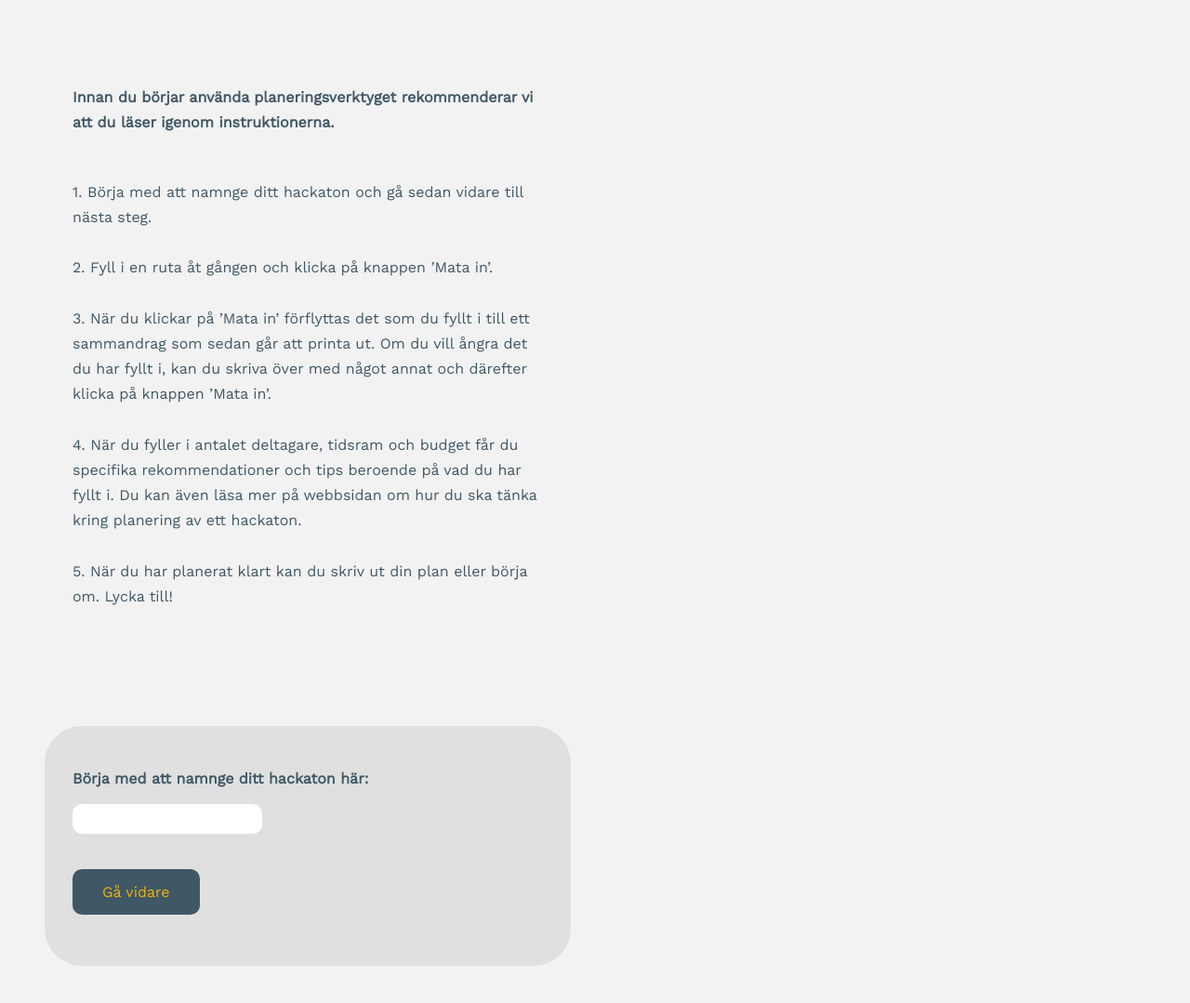
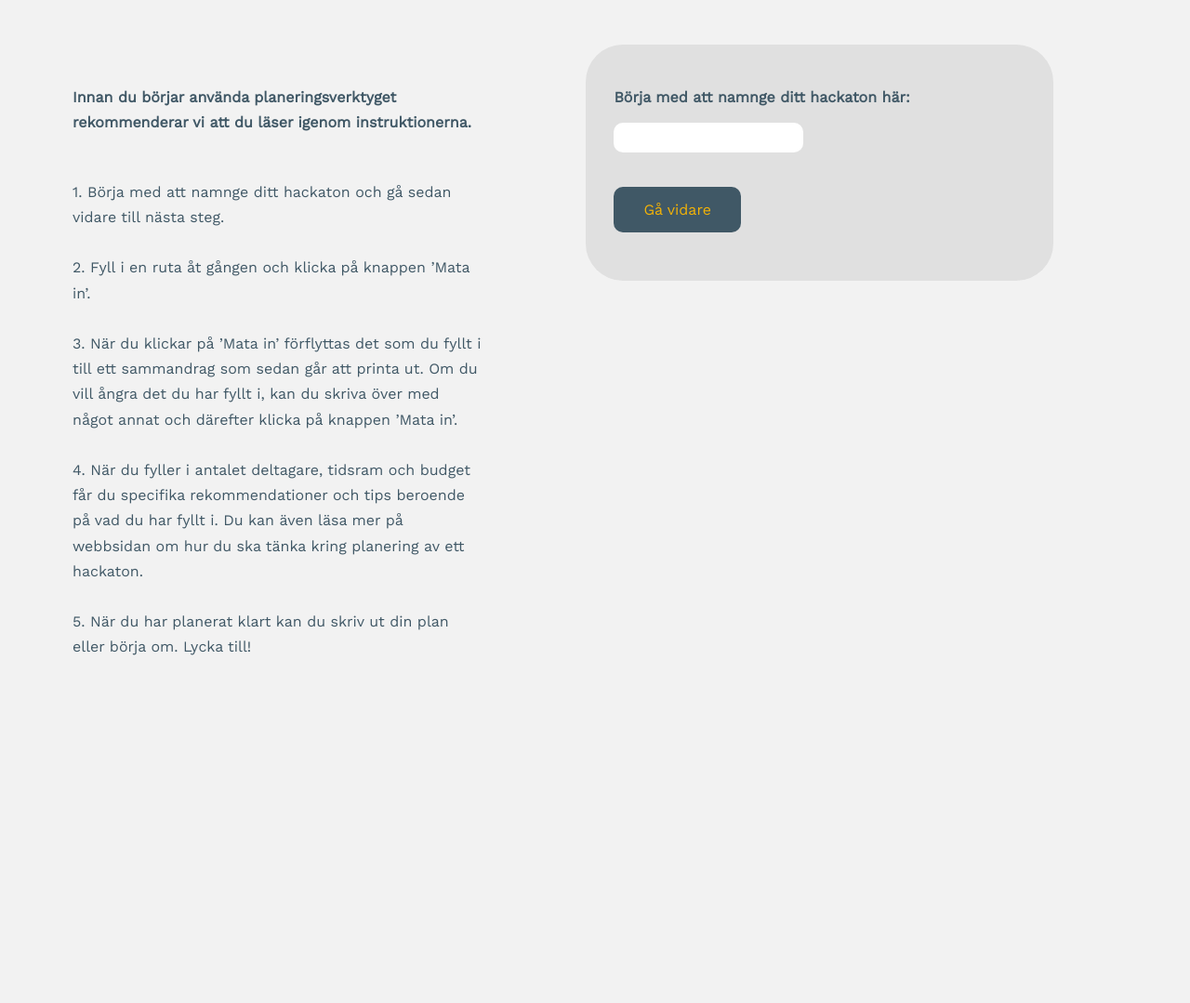
Before and after one commit to Emmaasofiaa/Hackaton, a Flask app: page /login in a window 1280 px wide. Shown: the whole page at 93% size. After the commit the page ends 705 px from the top, so only its background shows below. Run offline with Flask 2, Linux system fonts and the light colour scheme.

Commit message:
Update main.css

```diff
--- a/static/css/main.css
+++ b/static/css/main.css
@@ -157,13 +157,13 @@ a:visited {
 }
 
 .left{
-  width: 40%;
+  width: 35%;
   margin: 40px;
   padding: 30px;
 }
 
 .right{
-  width: 40%;
+  width: 35%;
   background-color: #E0E0E0;
   border-radius: 40px;
   margin: 40px;
```
